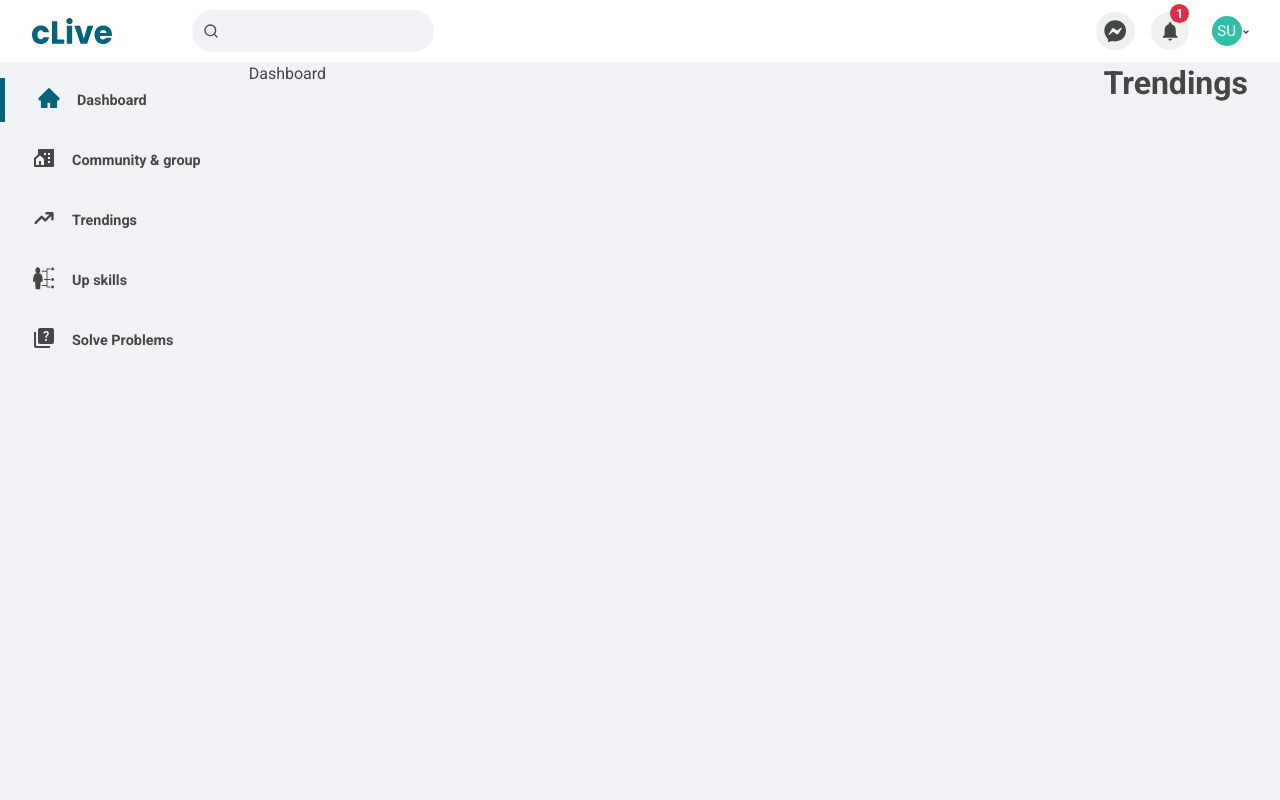
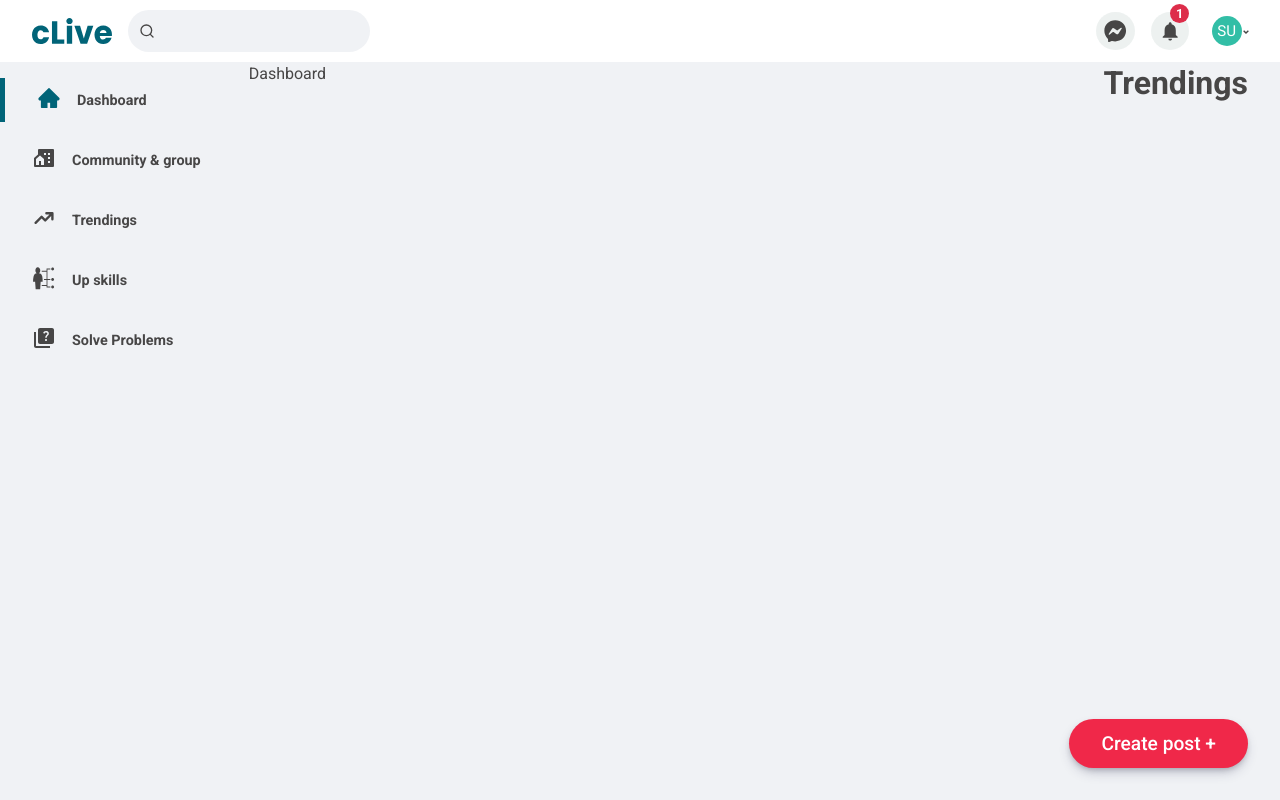
Before and after one commit to bipul2540/cols-project, a React (Vite) app in the folder front-end/: page / in a window 1280 px wide. Built offline with nearby package versions, Linux system fonts and the light colour scheme; sample sign-in values are in the browser's storage.

Commit message:
'minorsfix

```diff
--- /dev/null
+++ b/front-end/src/components/Home components/CreatePostButton.jsx
@@ -0,0 +1,28 @@
+import React from "react";
+import styled from "styled-components";
+
+const Main = styled.div`
+  position: absolute;
+  bottom: 2rem;
+  right: 2rem;
+`;
+
+const Btn = styled.button`
+  padding: 0.8rem 2rem;
+  border-radius: 10rem;
+  background-color: var(--color-danger);
+  color: white;
+  font-weight: 500;
+  font-size: 1.2rem;
+  box-shadow: var(--box-shadow);
+`;
+
+const CreatePostButton = () => {
+  return (
+    <Main>
+      <Btn>Create post +</Btn>
+    </Main>
+  );
+};
+
+export default CreatePostButton;
--- /dev/null
+++ b/front-end/src/components/Home components/SearchItems.jsx
@@ -0,0 +1,10 @@
+import React from "react";
+import styles from "./../Styles/SearchItems.module.scss";
+
+const SearchItems = () => {
+  return (
+    <div className={styles.mainContainer}>SearchItems will appear here...</div>
+  );
+};
+
+export default SearchItems;
--- a/front-end/src/components/Navbar.jsx
+++ b/front-end/src/components/Navbar.jsx
@@ -0,0 +1,17 @@
+import React from "react";
+import NavbarHome from "../pages/home page/NavbarHome";
+import SearchItems from "./Home components/SearchItems";
+import styled from "styled-components";
+
+const Main = styled.div`
+  position: relative;
+`;
+const Navbar = () => {
+  return (
+    <Main>
+      <NavbarHome />
+    </Main>
+  );
+};
+
+export default Navbar;
--- /dev/null
+++ b/front-end/src/components/Styles/SearchItems.module.scss
@@ -0,0 +1,10 @@
+.mainContainer {
+  position: absolute;
+  width: 100%;
+  background-color: #fff;
+  top: 3rem;
+  border-radius: var(--border-radius);
+  padding: 1rem 1.5rem;
+  box-shadow: rgba(50, 50, 93, 0.25) 0px 6px 12px -2px,
+  rgba(0, 0, 0, 0.3) 0px 3px 7px -3px;
+}
--- a/front-end/src/index.css
+++ b/front-end/src/index.css
@@ -29,6 +29,7 @@ body {
 }
 :root {
   --color-primary: #016478;
+  /* --color-primary: #009580; */
   --color-secondry: #47c5a6;
 
   /* TEXT COLORS */
@@ -79,6 +80,9 @@ body {
   --mt-1: 1rem;
   --mt-2: 2rem;
   --mt-3: 3rem;
+
+  --box-shadow: rgba(50, 50, 93, 0.25) 0px 6px 12px -2px,
+  rgba(0, 0, 0, 0.3) 0px 3px 7px -3px;
 }
 
 input {
--- a/front-end/src/pages/home page/Home.jsx
+++ b/front-end/src/pages/home page/Home.jsx
@@ -1,10 +1,12 @@
 import React from "react";
 import { Outlet } from "react-router-dom";
-import Navbar from "./Navbar";
+// import Navbar from "./Navbar";
+import Navbar from "../../components/Navbar";
 import Sidebar from "./Sidebar";
 import styled from "styled-components";
 import { useUser } from "../../utils/useUser";
 import Aside from "./Aside";
+import CreatePostButton from "../../components/Home components/CreatePostButton";
 
 const Main = styled.div`
   display: flex;
@@ -36,6 +38,7 @@ const Home = () => {
         </Content>
         <Aside />
       </Center>
+      <CreatePostButton />
     </Main>
   );
 };
--- a/front-end/src/pages/home page/Navbar.jsx
+++ b/front-end/src/pages/home page/NavbarHome.jsx
@@ -1,6 +1,6 @@
 import React from "react";
 import Logo from "../../components/Logo";
-import styles from "./../../style/Navbar.module.scss";
+import styles from "./../../style/NavbarHome.module.scss";
 import image from "./../../assets/logo-name.svg";
 import { FiSearch } from "react-icons/fi";
 import { FaFacebookMessenger } from "react-icons/fa";
@@ -10,12 +10,18 @@ import Avatar from "react-avatar";
 import LogoutCard from "./LogoutCard";
 import { useState } from "react";
 import { useUser } from "../../utils/useUser";
+import SearchItems from "../../components/Home components/SearchItems";
 
-const Navbar = () => {
+const NavbarHome = () => {
   const [isLogoutCardActive, setIsLogoutCardActive] = useState(false);
+  const [isInputEntered, setIsInputEntered] = useState(false);
 
   const handleProfilClick = () => {
     setIsLogoutCardActive(!isLogoutCardActive);
+  };
+
+  const handleInput = () => {
+    setIsInputEntered(!isInputEntered);
   };
 
   const user = useUser();
@@ -27,7 +33,12 @@ const Navbar = () => {
 
         <div className={styles.searchbar}>
           <FiSearch className={styles.search__icon} />
-          <input type='text' className={styles.search__input} />
+          <input
+            type='text'
+            className={styles.search__input}
+            onFocus={handleInput}
+          />
+          {isInputEntered && <SearchItems />}
         </div>
 
         <div className={styles.iconOptions}>
@@ -57,4 +68,4 @@ const Navbar = () => {
   );
 };
 
-export default Navbar;
+export default NavbarHome;
--- a/front-end/src/style/Navbar.module.scss
+++ b/front-end/src/style/NavbarHome.module.scss
@@ -10,7 +10,7 @@
     display: flex;
     justify-content: space-between;
     align-items: center;
-    gap: 5rem
+    gap: 1rem
     ;
 
     .logoName {
@@ -18,7 +18,7 @@
     }
 
     .searchbar {
-      //   position: relative;
+      position: relative;
       background-color: var(--input-bg);
       display: flex;
       align-items: center;
--- a/front-end/src/style/Sidebar.module.scss
+++ b/front-end/src/style/Sidebar.module.scss
@@ -76,6 +76,7 @@ a{
         padding: 0.4rem 0.6rem;
         transition: all ease 0.4s;
         border-radius: 2rem;
+        font-size: 0.7rem;
     }
   }
 
```
